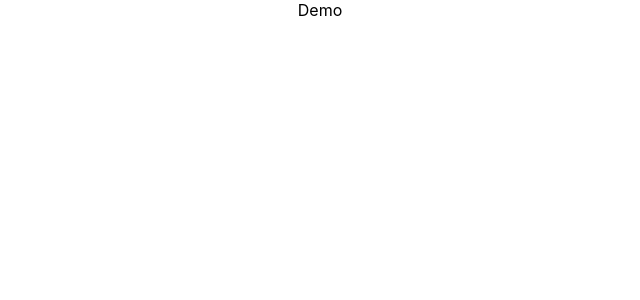
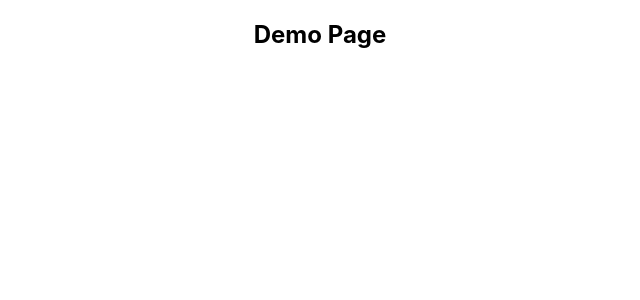
Before and after one commit to nohimys/dependency-inversion-to-reduce-code-duplications, a React (Create React App) app: page / in a window 1280 px wide. Shown: the top 300 px of the page, without its empty margins (320-960 px from the left). Built offline with nearby package versions, Linux system fonts and the light colour scheme.

Commit message:
Add Demo Page

```diff
--- a/src/App.tsx
+++ b/src/App.tsx
@@ -1,11 +1,12 @@
 import React from 'react';
 import logo from './logo.svg';
 import './App.css';
+import DemoPageComponent from "./DemoPage/DemoPageComponent";
 
 function App() {
   return (
     <div className="App">
-     Demo
+     <DemoPageComponent/>
     </div>
   );
 }
--- /dev/null
+++ b/src/DemoPage/DemoPageComponent.tsx
@@ -0,0 +1,8 @@
+const DemoPageComponent = () => {
+    return(
+        <>
+            <h2>Demo Page</h2>
+        </>
+    );
+}
+export default DemoPageComponent;
```
